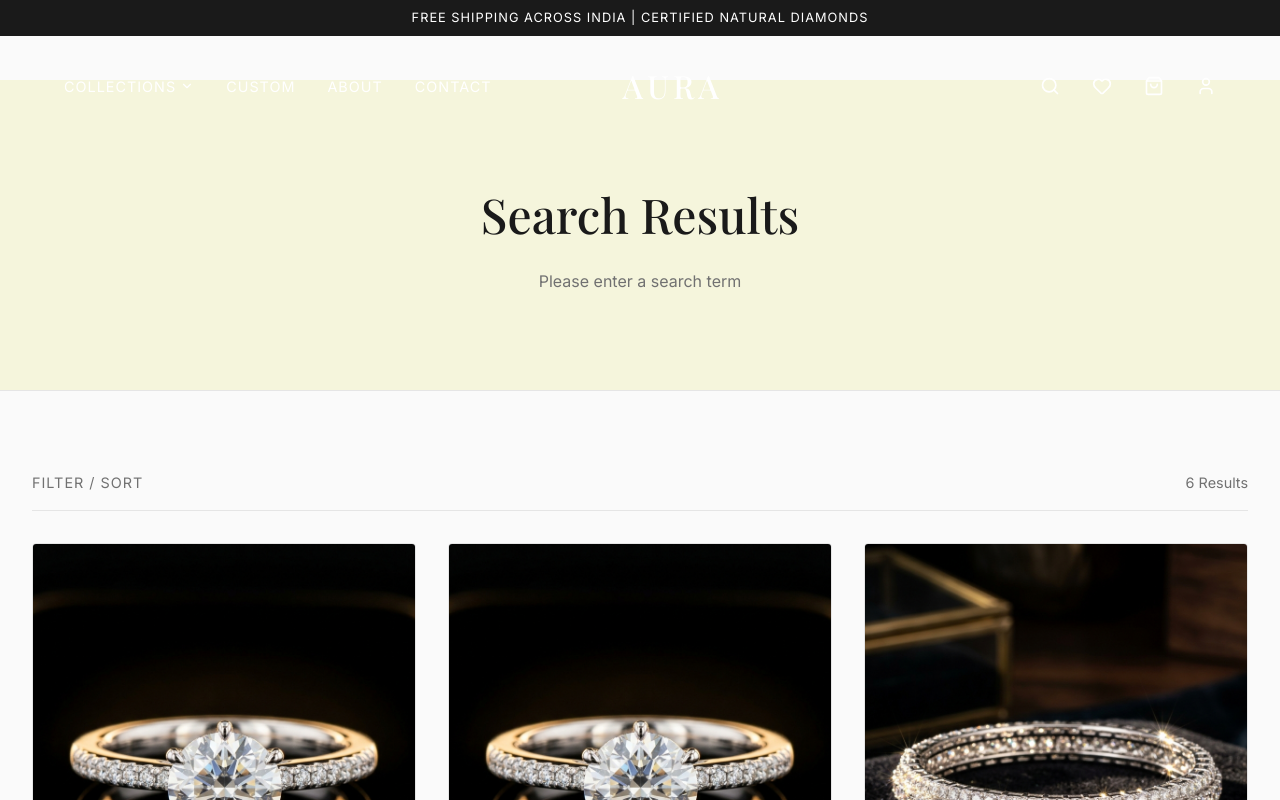
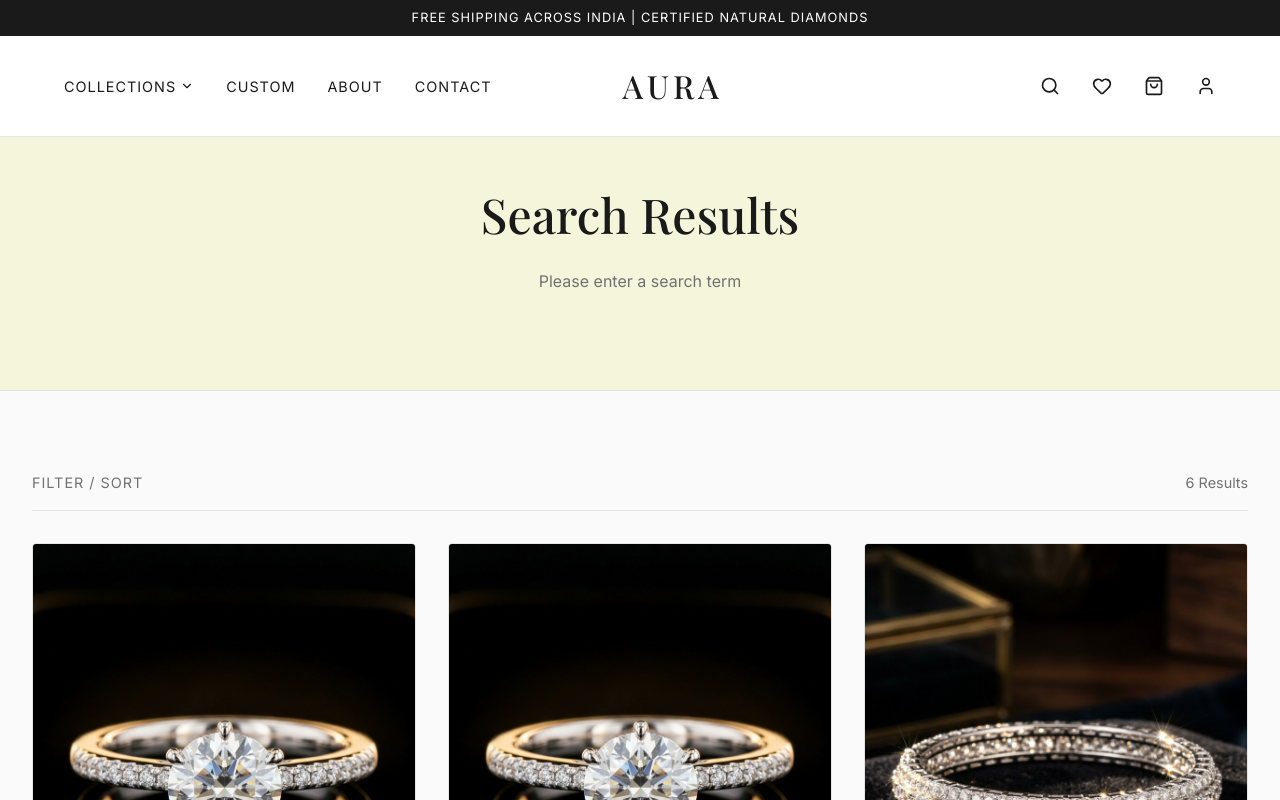
Before and after one commit to SriyanshNahar/Diamond-Jewellery, a Next.js app: page /search in a window 1280 px wide. Shown: the top 800 px of the page. Built offline with nearby package versions, Linux system fonts and the light colour scheme; a web font is replaced by a local one.

Commit message:
Fix: Navbar visibility on internal pages

```diff
--- a/src/components/layout/Navbar.module.css
+++ b/src/components/layout/Navbar.module.css
@@ -16,10 +16,19 @@
   border-bottom: 1px solid rgba(255, 255, 255, 0.3);
 }
 
+.internalPage:not(.scrolled) {
+  background: var(--color-white);
+  border-bottom: 1px solid var(--color-gray-light);
+}
+
 .scrolled .link,
 .scrolled .iconBtn,
 .scrolled .logo,
-.scrolled .dropdownIcon {
+.scrolled .dropdownIcon,
+.internalPage .link,
+.internalPage .iconBtn,
+.internalPage .logo,
+.internalPage .dropdownIcon {
   color: var(--color-black);
 }
 
@@ -177,7 +186,8 @@
   border: 1px solid rgba(255, 255, 255, 0.3);
 }
 
-.scrolled .searchForm {
+.scrolled .searchForm,
+.internalPage .searchForm {
   background: var(--color-beige);
   border-color: var(--color-gray-light);
 }
@@ -192,7 +202,8 @@
   padding: 0.3rem;
 }
 
-.scrolled .searchInput {
+.scrolled .searchInput,
+.internalPage .searchInput {
   color: var(--color-black);
 }
 
@@ -200,7 +211,8 @@
   color: rgba(255, 255, 255, 0.7);
 }
 
-.scrolled .searchInput::placeholder {
+.scrolled .searchInput::placeholder,
+.internalPage .searchInput::placeholder {
   color: var(--color-gray);
 }
 
--- a/src/components/layout/Navbar.tsx
+++ b/src/components/layout/Navbar.tsx
@@ -2,7 +2,7 @@
 
 import React, { useState, useEffect } from 'react';
 import Link from 'next/link';
-import { useRouter } from 'next/navigation';
+import { usePathname, useRouter } from 'next/navigation';
 import { Search, ShoppingBag, Heart, User, ChevronDown } from 'lucide-react';
 import styles from './Navbar.module.css';
 
@@ -11,6 +11,9 @@ const Navbar = () => {
   const [searchOpen, setSearchOpen] = useState(false);
   const [searchQuery, setSearchQuery] = useState('');
   const router = useRouter();
+  const pathname = usePathname();
+
+  const isHomePage = pathname === '/';
 
   useEffect(() => {
     const handleScroll = () => {
@@ -29,8 +32,10 @@ const Navbar = () => {
     }
   };
 
+  const navClass = `${styles.header} ${scrolled ? styles.scrolled : ''} ${!isHomePage ? styles.internalPage : ''}`;
+
   return (
-    <header className={`${styles.header} ${scrolled ? styles.scrolled : ''}`}>
+    <header className={navClass}>
       <div className={styles.topBar}>
         <p>Free Shipping Across India | Certified Natural Diamonds</p>
       </div>
```
